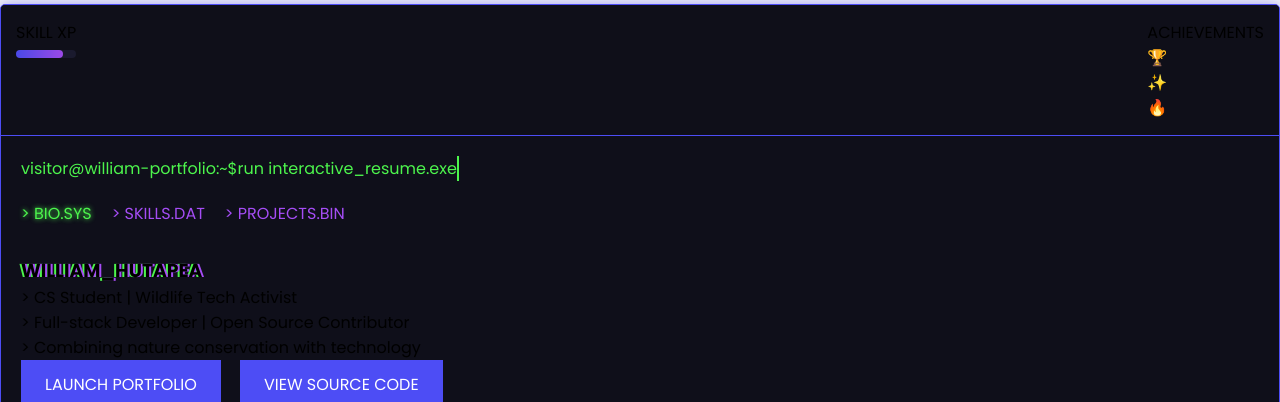
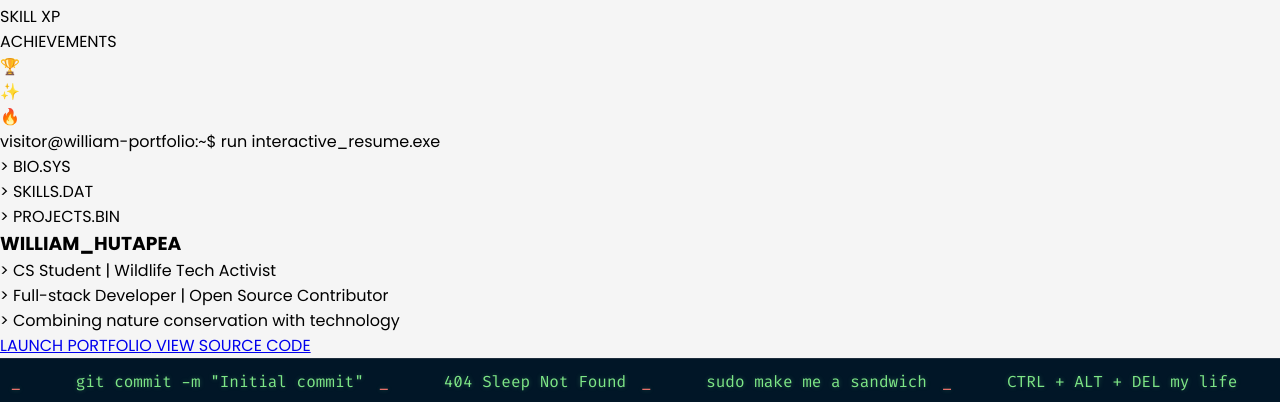
Before and after one commit to sabasthian/portfolio-website, a website: page index.html in a window 1280 px wide. Shown: the part 66-468 px from the top of the page. Drawn offline with Linux system fonts and the light colour scheme.

Commit message:
Update codingan terbaru

```diff
--- a/assets/css/styles.css
+++ b/assets/css/styles.css
@@ -69,106 +69,7 @@ nav .wrapper {
 
 
 
-/* ===== PORTFOLIO SECTION ===== */
-.neon-portfolio {
-  background: #0f0f1a;
-  border: 1px solid #4d4df5;
-  box-shadow: 0 0 15px rgba(77, 77, 245, 0.5);
-  border-radius: 5px;
-  overflow: hidden;
-  position: relative;
-}
 
-.game-hud {
-  display: flex;
-  justify-content: space-between;
-  padding: 15px;
-  background: rgba(15, 15, 26, 0.8);
-  border-bottom: 1px solid #4d4df5;
-}
-
-.xp-bar {
-  background: #1a1a2e;
-  height: 8px;
-  border-radius: 4px;
-  margin-top: 5px;
-}
-
-.xp-fill {
-  background: linear-gradient(90deg, #4d4df5, #a54df5);
-  height: 100%;
-  border-radius: 4px;
-  animation: xp-pulse 2s infinite alternate;
-}
-
-.interactive-terminal {
-  padding: 20px;
-  font-family: 'Courier New', monospace;
-}
-
-.terminal-header {
-  color: #4df54d;
-  margin-bottom: 20px;
-  display: flex;
-}
-
-.typing-text {
-  border-right: 2px solid #4df54d;
-  animation: blink 1s step-end infinite;
-}
-
-.resume-navigation {
-  display: flex;
-  gap: 20px;
-  margin-bottom: 30px;
-}
-
-.nav-item {
-  color: #a54df5;
-  cursor: pointer;
-  position: relative;
-}
-
-.nav-item.active {
-  color: #4df54d;
-  text-shadow: 0 0 5px #4df54d;
-}
-
-.pixel-button {
-  display: inline-block;
-  background: #4d4df5;
-  color: white;
-  padding: 12px 24px;
-  margin-right: 15px;
-  text-decoration: none;
-  position: relative;
-  border: none;
-}
-
-.pixel-button:hover {
-  background: #a54df5;
-}
-
-.glitch-text {
-  animation: glitch 2s infinite linear alternate;
-}
-
-@keyframes xp-pulse {
-  from { opacity: 0.7; }
-  to { opacity: 1; }
-}
-
-@keyframes blink {
-  50% { border-color: transparent; }
-}
-
-@keyframes glitch {
-  0% { text-shadow: 2px 0 #4df54d, -2px 0 #a54df5; }
-  25% { text-shadow: -2px 0 #4df54d, 2px 0 #a54df5; }
-  50% { text-shadow: 2px 0 #a54df5, -2px 0 #4df54d; }
-  75% { text-shadow: -2px 0 #a54df5, 2px 0 #4df54d; }
-  100% { text-shadow: 2px 0 #4df54d, -2px 0 #a54df5; }
-}
 
 
 /* ===== TICKER ===== */
--- a/index.html
+++ b/index.html
@@ -212,7 +212,7 @@
 
       <div class="footer-botom">
         <div class="footer-text">
-          <p>© 2023 William Hutapea. All rights reserved.</p>
+          <p>© 2025 William Hutapea. All rights reserved.</p>
         </div>
       </div>
 
```
